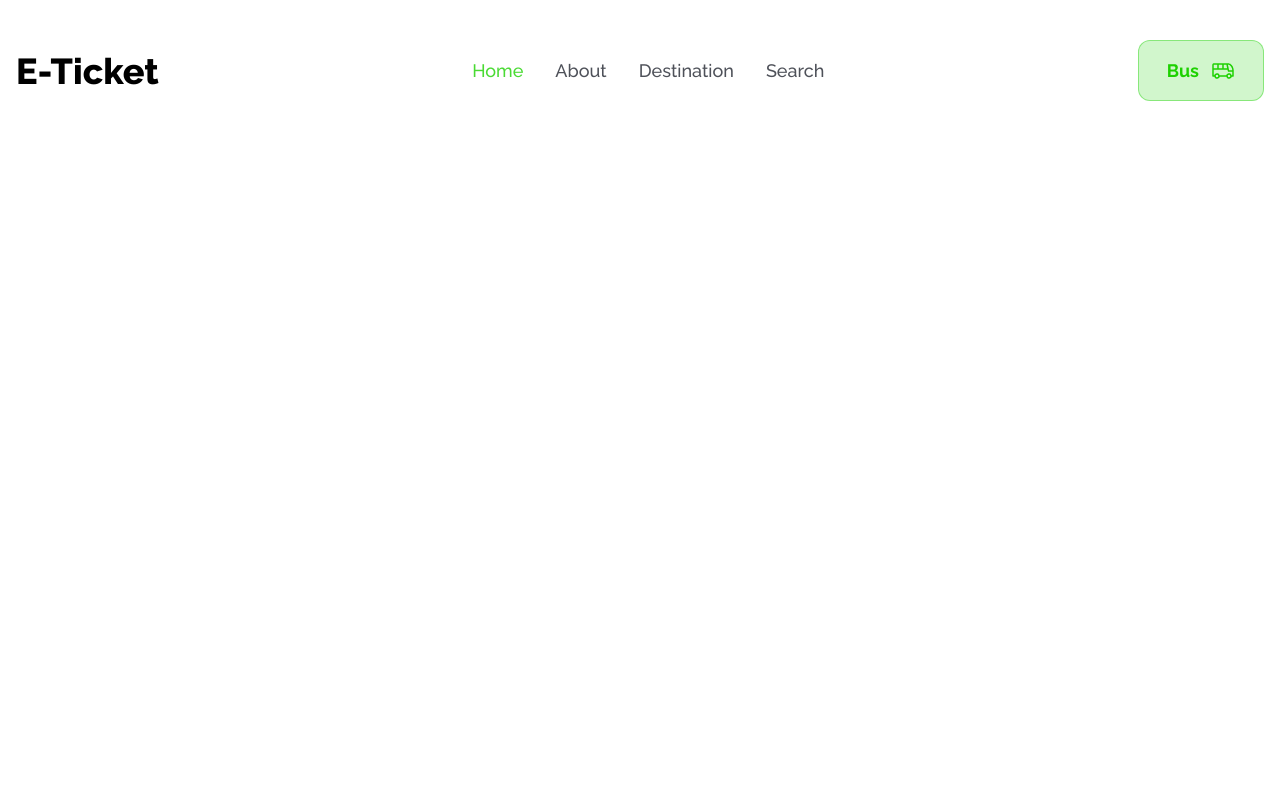
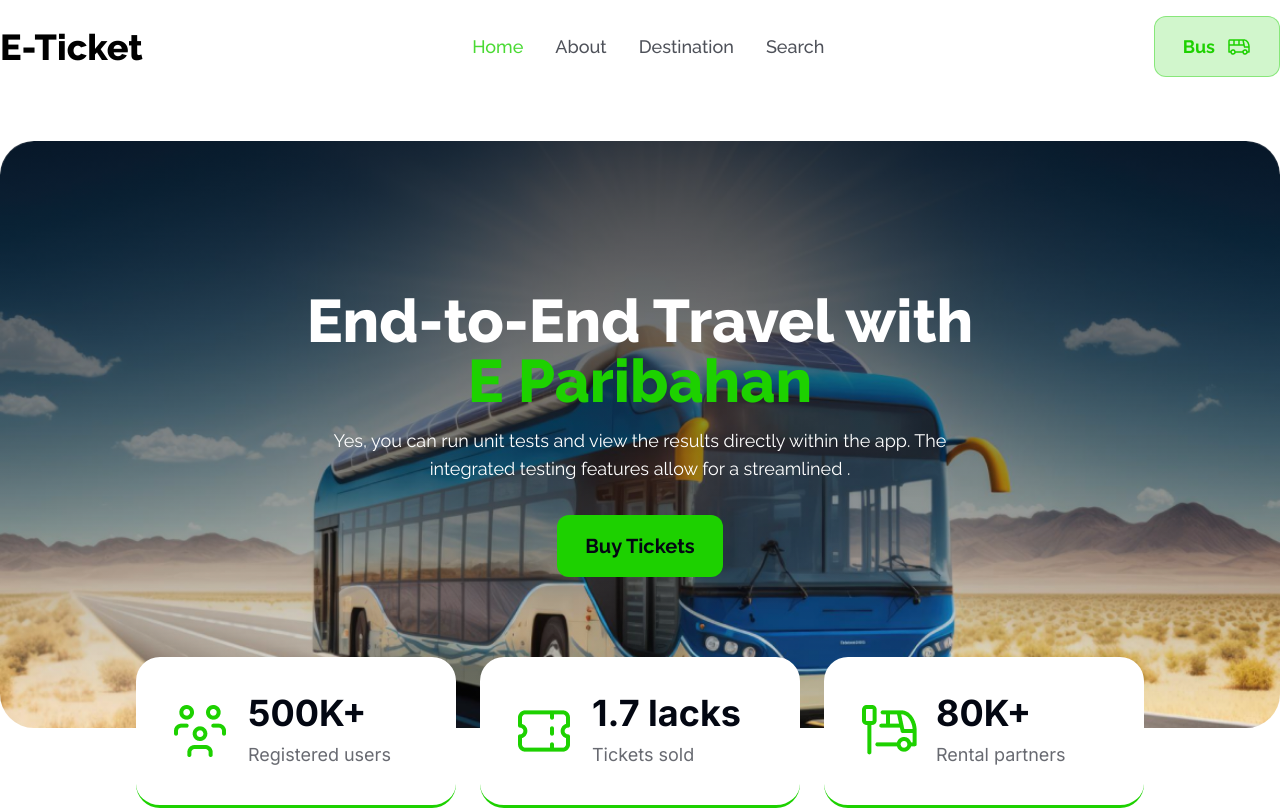
Before and after one commit to SM-Noushan/e-ticket-landing-page-ph-assignment-5, a plain HTML site: page index.html in a window 1280 px wide. Drawn offline with nearby package versions, Linux system fonts and the light colour scheme.

Commit message:
added banner section

```diff
--- a/index.html
+++ b/index.html
@@ -35,10 +35,10 @@
 </head>
 
 <body class="">
-    <header class="container">
+    <header class="mx-auto container space-y-12">
         <!-- navbar section -->
-        <nav class="font-raleway dark:bg-gray-900 fixed w-full z-20 top-6 start-0 dark:border-gray-600">
-            <div class="max-w-screen-xl flex flex-wrap items-center justify-between mx-auto p-4">
+        <nav class="font-raleway dark:bg-gray-900 w-full z-20 top-6 start-0 dark:border-gray-600">
+            <div class="max-w-screen-xl flex flex-wrap items-center justify-between mx-auto py-4">
                 <a href="https://sm-noushan.github.io/e-ticket-landing-page-ph-assignment-5/"
                     class="flex items-center space-x-3 rtl:space-x-reverse">
                     <span
@@ -83,6 +83,62 @@
                 </div>
             </div>
         </nav>
+        <!-- banner section -->
+        <section class="dark:bg-gray-900">
+            <div
+                class="bg-[linear-gradient(180deg,rgba(3,7,18,0.50)0%,rgba(3,7,18,0.00)100%),url('B9A5-smart-ticketing/images/banner.png')] bg-no-repeat bg-cover rounded-[60px] md:rounded-[34px] mx-auto max-w-screen-xl text-center flex flex-col py-8 lg:pt-[150px] lg:pb-0 lg:px-12 text-white">
+                <div class="flex flex-col justify-center items-center font-raleway">
+                    <h1
+                        class="mb-4 text-3xl font-extrabold leading-10 md:leading-[80px] md:text-5xl lg:text-6xl dark:text-white">
+                        End-to-End Travel with <br> <span
+                            class="text-primary text-3xl md:text-5xl lg:text-6xl font-extrabold leading-10 md:leading-[80px]">E
+                            Paribahan</span></h1>
+                    <p class="mb-8 text-sm md:text-lg font-normal max-w-[691px] dark:text-gray-400">Yes,
+                        you can run unit tests and view the results directly within the app. The integrated testing
+                        features
+                        allow for a streamlined .</p>
+                    <button type="button"
+                        class="text-secondary bg-primary hover:bg-primary/60 focus:ring-4 focus:outline-none focus:ring-primary/20 font-bold rounded-xl text-xl leading-normal px-3 md:px-7 py-4 md:py-4 text-center dark:bg-blue-600 dark:hover:bg-blue-700 dark:focus:ring-blue-800">Buy
+                        Tickets
+                </div>
+                <div
+                    class="flex flex-col md:flex-row justify-center gap-6 mt-12 md:mt-0 px-4 md:px-0 md:relative md:top-[80px]">
+                    <div
+                        class="rounded-3xl border-b-[3px] border-solid border-primary flex items-center gap-4 bg-white px-4 md:px-8 py-5 md:py-9 md:min-w-80 hover:bg-gray-100 dark:border-gray-700 dark:bg-gray-800 dark:hover:bg-gray-700">
+                        <img class="" src="B9A5-smart-ticketing/images/people.png" alt="icon-people">
+                        <div class="flex flex-col text-left *:font-inter *:leading-normal">
+                            <h5 class="mb-2 text-xl md:text-4xl font-bold text-secondary dark:text-white">
+                                500K+</h5>
+                            <p class="text-base md:text-lg font-normal text-secondary/60 dark:text-gray-400">Registered
+                                users
+                            </p>
+                        </div>
+                    </div>
+                    <div
+                        class="rounded-3xl border-b-[3px] border-solid border-primary flex items-center gap-4 bg-white px-4 md:px-8 py-5 md:py-9 md:min-w-80 hover:bg-gray-100 dark:border-gray-700 dark:bg-gray-800 dark:hover:bg-gray-700">
+                        <img class="" src="B9A5-smart-ticketing/images/ticket-cupon.png" alt="icon-tickets">
+                        <div class="flex flex-col text-left *:font-inter *:leading-normal">
+                            <h5 class="mb-2 text-xl md:text-4xl font-bold text-secondary dark:text-white">
+                                1.7 lacks</h5>
+                            <p class="text-base md:text-lg font-normal text-secondary/60 dark:text-gray-400"> Tickets
+                                sold
+                            </p>
+                        </div>
+                    </div>
+                    <div
+                        class="rounded-3xl border-b-[3px] border-solid border-primary flex items-center gap-4 bg-white px-4 md:px-8 py-5 md:py-9 md:min-w-80 hover:bg-gray-100 dark:border-gray-700 dark:bg-gray-800 dark:hover:bg-gray-700">
+                        <img class="" src="B9A5-smart-ticketing/images/stoppage.png" alt="icon-stoppage">
+                        <div class="flex flex-col text-left *:font-inter *:leading-normal">
+                            <h5 class="mb-2 text-xl md:text-4xl font-bold text-secondary dark:text-white">
+                                80K+</h5>
+                            <p class="text-base md:text-lg font-normal text-secondary/60 dark:text-gray-400">Rental
+                                partners
+                            </p>
+                        </div>
+                    </div>
+                </div>
+            </div>
+        </section>
     </header>
     <main>
 
```
